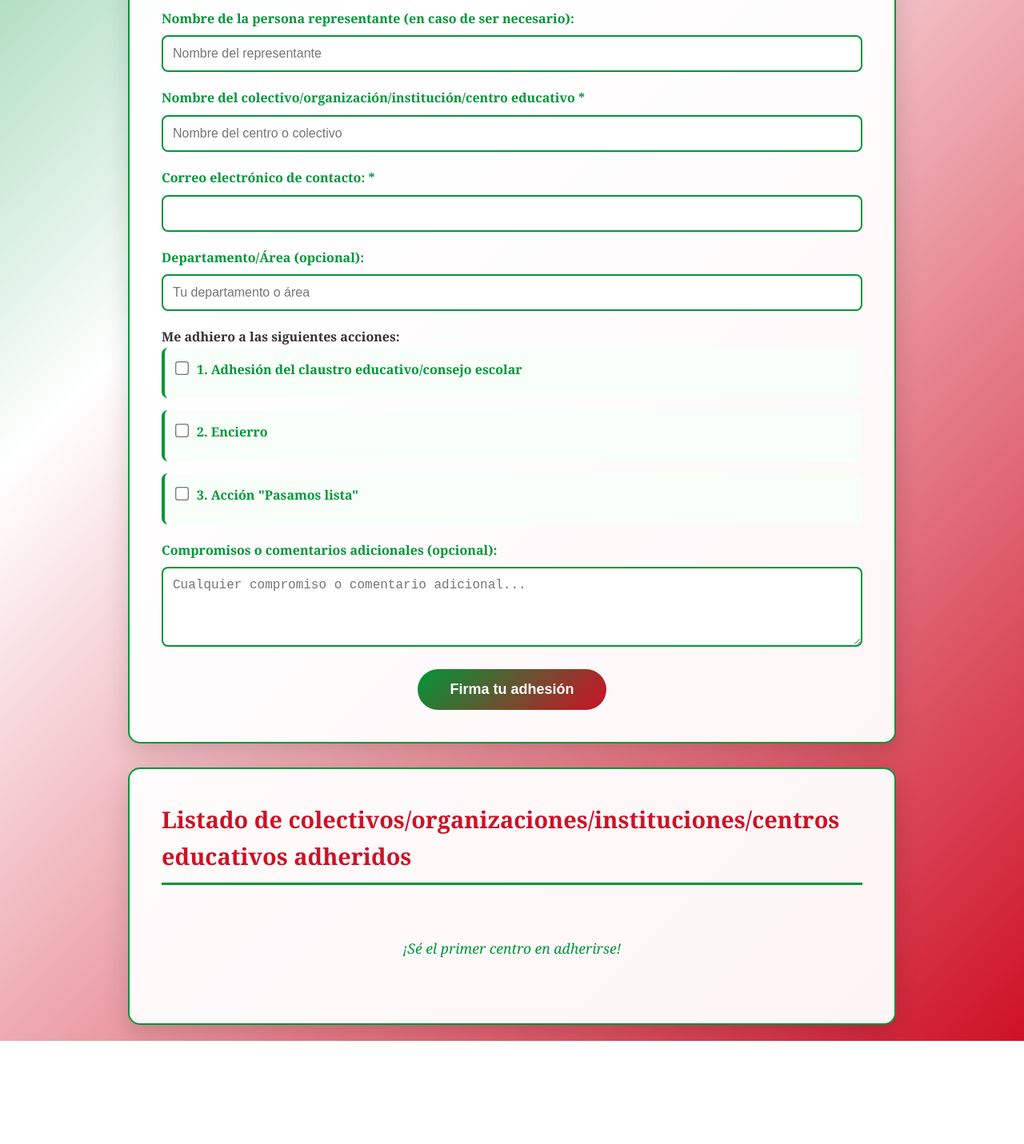
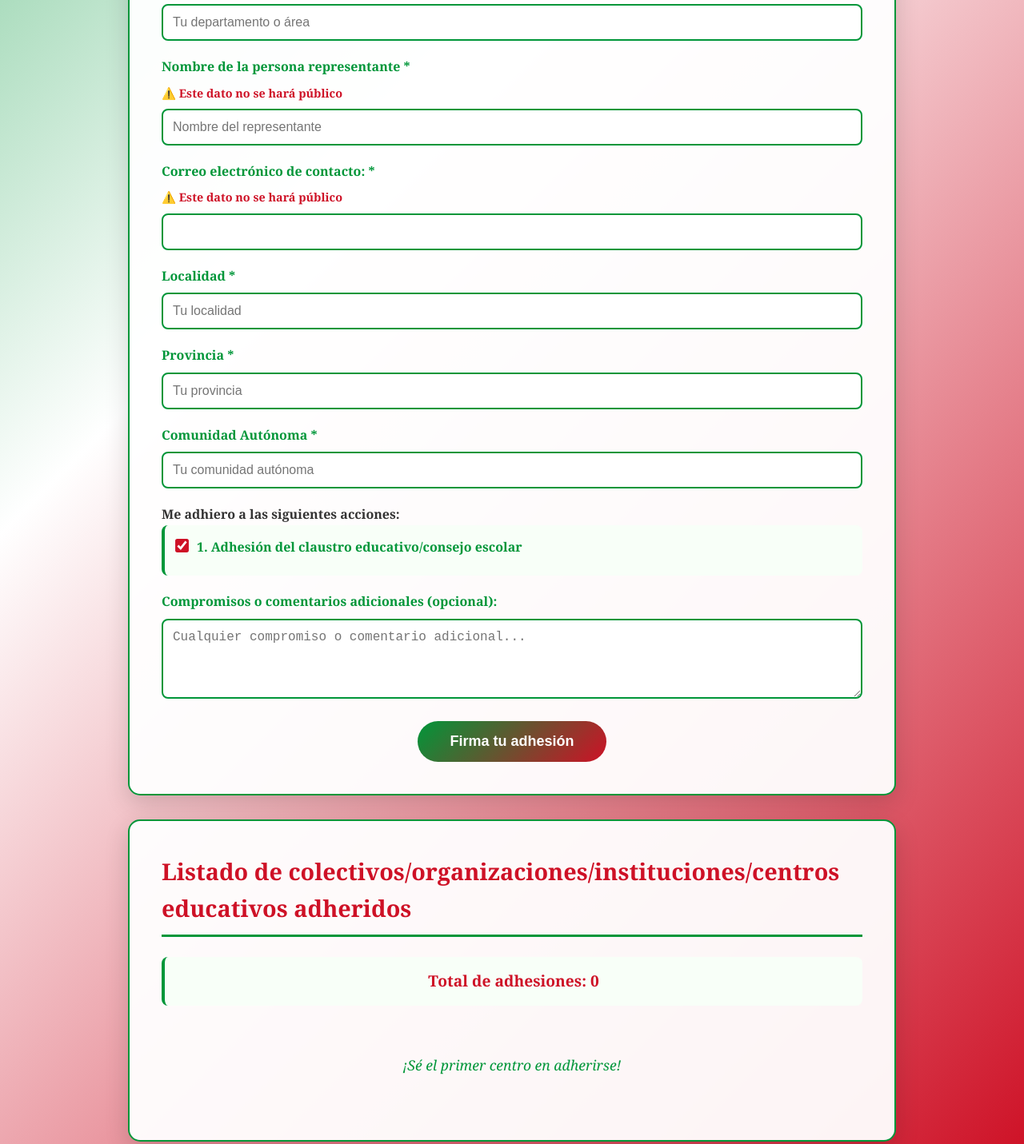
Before and after one commit to perakakis/MareaPalestina, a plain HTML site: page index.html in a window 1280 px wide. Shown: the part 1391-2822 px from the top of the page at 80% size. Before the commit the page ends 2693 px from the top, so only its background shows below. Drawn offline with Linux system fonts and the light colour scheme; no server answers.

Commit message:
Approved form

```diff
--- a/index.html
+++ b/index.html
@@ -99,6 +99,11 @@
             font-size: 1.2em;
         }
 
+        /* Hide actions 2-3 (easily restorable by removing these rules) */
+        .commitment-list li:nth-child(n+2) {
+            display: none;
+        }
+
         .form-section {
             background: rgba(255, 255, 255, 0.95);
             padding: 40px;
@@ -168,6 +173,11 @@
             margin-top: 4px;
             transform: scale(1.3);
             accent-color: #CE1126;
+        }
+
+        /* Hide checkbox items 2-3 (easily restorable by removing these rules) */
+        .checkbox-item:nth-child(n+3) {
+            display: none;
         }
 
         .submit-btn {
@@ -326,18 +336,8 @@
                 </div>
 
                 <div class="form-group">
-                    <label for="representative">Nombre de la persona representante (en caso de ser necesario):</label>
-                    <input type="text" id="representative" name="representative" placeholder="Nombre del representante">
-                </div>
-
-                <div class="form-group">
                     <label for="center">Nombre del colectivo/organización/institución/centro educativo *</label>
                     <input type="text" id="center" name="center" required placeholder="Nombre del centro o colectivo">
-                </div>
-
-                <div class="form-group">
-                    <label for="email">Correo electrónico de contacto: *</label>
-                    <input type="email" id="email" name="email" required>
                 </div>
 
                 <div class="form-group">
@@ -345,10 +345,37 @@
                     <input type="text" id="department" name="department" placeholder="Tu departamento o área">
                 </div>
 
+                <div class="form-group">
+                    <label for="representative">Nombre de la persona representante *</label>
+                    <div style="color: #CE1126; font-weight: bold; font-size: 0.9em; margin-bottom: 8px;">⚠️ Este dato no se hará público</div>
+                    <input type="text" id="representative" name="representative" required placeholder="Nombre del representante">
+                </div>
+
+                <div class="form-group">
+                    <label for="email">Correo electrónico de contacto: *</label>
+                    <div style="color: #CE1126; font-weight: bold; font-size: 0.9em; margin-bottom: 8px;">⚠️ Este dato no se hará público</div>
+                    <input type="email" id="email" name="email" required>
+                </div>
+
+                <div class="form-group">
+                    <label for="locality">Localidad *</label>
+                    <input type="text" id="locality" name="locality" required placeholder="Tu localidad">
+                </div>
+
+                <div class="form-group">
+                    <label for="province">Provincia *</label>
+                    <input type="text" id="province" name="province" required placeholder="Tu provincia">
+                </div>
+
+                <div class="form-group">
+                    <label for="region">Comunidad Autónoma *</label>
+                    <input type="text" id="region" name="region" required placeholder="Tu comunidad autónoma">
+                </div>
+
                 <div class="checkbox-group">
                     <p><strong>Me adhiero a las siguientes acciones:</strong></p>
                     <div class="checkbox-item">
-                        <input type="checkbox" id="commitment1" name="commitment1" value="Adhesión del claustro educativo/consejo escolar">
+                        <input type="checkbox" id="commitment1" name="commitment1" value="Adhesión del claustro educativo/consejo escolar" checked>
                         <label for="commitment1">1. Adhesión del claustro educativo/consejo escolar</label>
                     </div>
                     <div class="checkbox-item">
@@ -372,6 +399,9 @@
 
         <div class="signatories-section">
             <h2>Listado de colectivos/organizaciones/instituciones/centros educativos adheridos</h2>
+            <div id="signature-counter" style="background: #f8fff8; padding: 15px; border-radius: 8px; border-left: 4px solid #009639; margin-bottom: 20px; text-align: center;">
+                <strong style="color: #CE1126; font-size: 1.2em;">Total de adhesiones: <span id="counter-number">0</span></strong>
+            </div>
             <div id="signatories-list">
                 <div class="no-signatories">
                     ¡Sé el primero en firmar este compromiso!
@@ -431,6 +461,9 @@
                 center: document.getElementById('center').value,
                 email: document.getElementById('email').value,
                 department: document.getElementById('department').value,
+                locality: document.getElementById('locality').value,
+                province: document.getElementById('province').value,
+                region: document.getElementById('region').value,
                 commitments: selectedCommitments.join(', '),
                 additional: document.getElementById('additional').value,
                 action: 'submit'
@@ -472,6 +505,10 @@
 
         function displaySignatories() {
             const container = document.getElementById('signatories-list');
+            const counterElement = document.getElementById('counter-number');
+
+            // Update counter
+            counterElement.textContent = signatories.length;
 
             if (signatories.length === 0) {
                 container.innerHTML = '<div class="no-signatories">¡Sé el primer centro en adherirse!</div>';
@@ -481,14 +518,13 @@
             let html = '';
             signatories.forEach(signatory => {
                 const departmentText = signatory.department ? ` - ${signatory.department}` : '';
-                const representativeText = signatory.representative ? `<div><strong>Representante:</strong> ${signatory.representative}</div>` : '';
+                const locationText = `${signatory.locality || ''}, ${signatory.province || ''}, ${signatory.region || ''}`.replace(/^,\s*|,\s*$/g, '').replace(/,\s*,/g, ',');
                 const additionalText = signatory.additional ? `<div><strong>Comentarios adicionales:</strong> ${signatory.additional}</div>` : '';
 
                 html += `
                     <div class="signatory">
                         <div class="signatory-name">${signatory.center}</div>
-                        ${representativeText}
-                        <div class="signatory-affiliation">${departmentText}</div>
+                        <div class="signatory-affiliation">${locationText}${departmentText}</div>
                         <div class="signatory-commitments">
                             <strong>Acciones:</strong> ${signatory.commitments}
                         </div>
```
